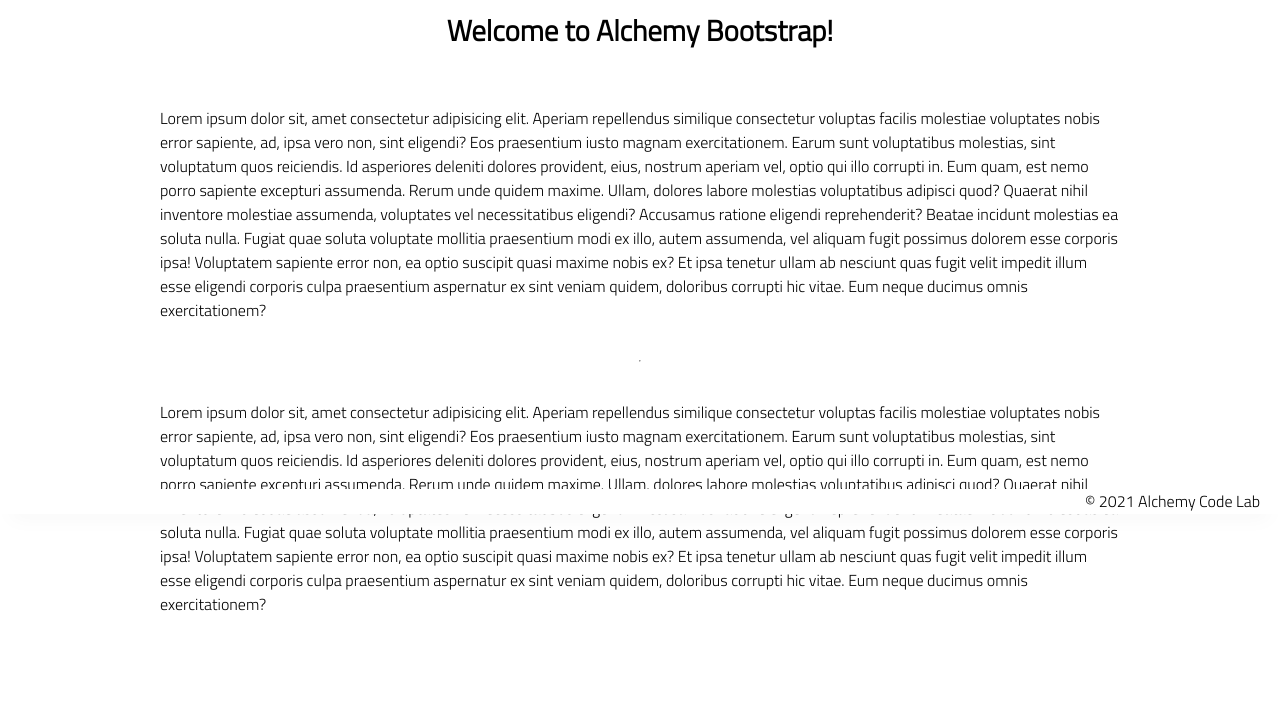
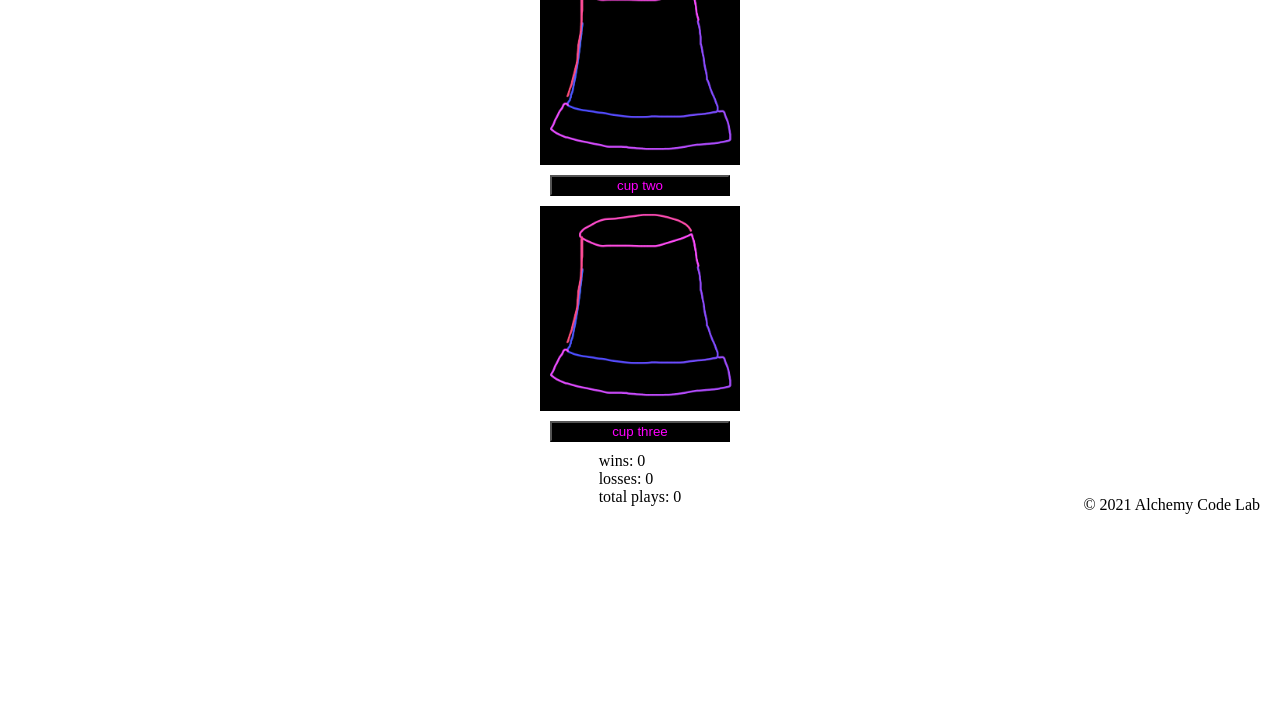
Before and after one commit to oliviaamiller/cup-game, a plain HTML site: page index.html in a window 1280 px wide. Shown: the part 286-994 px from the top of the page. After the commit the page ends 800 px from the top, so only its background shows below. Drawn offline with Linux system fonts and the light colour scheme.

Commit message:
added hmtl, css styles, and console logged DOM elements from JS

```diff
--- a/app.js
+++ b/app.js
@@ -1,6 +1,29 @@
 // import functions and grab DOM elements
+const cupOne = document.getElementById('cup-one');
+const cupTwo = document.getElementById('cup-two');
+const cupThree = document.getElementById('cup-three');
+const buttonOne = document.getElementById('button-one');
+const buttonTwo = document.getElementById('button-two');
+const buttonThree = document.getElementById('button-three');
+const winsEl = document.getElementById('wins');
+const lossesEl = document.getElementById('losses');
+const totalEl = document.getElementById('total');
+
+console.log(
+  cupOne,
+  cupTwo,
+  cupThree,
+  buttonOne,
+  buttonTwo,
+  buttonThree,
+  winsEl,
+  lossesEl,
+  totalEl,);
 
 // let state
+
+let wins = 0;
+let losses = 0;
 
 // set event listeners
   // get user input
--- a/index.html
+++ b/index.html
@@ -13,54 +13,28 @@
 </head>
 
 <body>
-    <header>
-        <div class="gutter-right logo">
-            <img src="./assets/big-logo.png" />
-        </div>
-    </header>
     <main>
         <section class="main-section">
-            <img class="main-logo" src="./assets/alchemy-logo.png" />
-            <h2>
-                Welcome to Alchemy Bootstrap!
-            </h2>
+            <div class="all-cups">
+                <div class="cup">
+                    <img src="./assets/cup.png" id="cup-one">
+                    <button id="button-one">cup one</button>
+                </div>
+                <div class="cup">
+                    <img src="./assets/cup.png" id="cup-two">
+                    <button id="button-two">cup two</button>
+                </div>
+                <div class="cup">
+                    <img src="./assets/cup.png" id="cup-three">
+                    <button id="button-three">cup three</button>
+                </div>
+             </div>
 
-            <p>
-                Lorem ipsum dolor sit, amet consectetur adipisicing elit. Aperiam repellendus similique consectetur
-                voluptas facilis molestiae voluptates nobis error sapiente, ad, ipsa vero non, sint eligendi? Eos
-                praesentium iusto magnam exercitationem.
-                Earum sunt voluptatibus molestias, sint voluptatum quos reiciendis. Id asperiores deleniti dolores
-                provident, eius, nostrum aperiam vel, optio qui illo corrupti in. Eum quam, est nemo porro sapiente
-                excepturi assumenda.
-                Rerum unde quidem maxime. Ullam, dolores labore molestias voluptatibus adipisci quod? Quaerat nihil
-                inventore molestiae assumenda, voluptates vel necessitatibus eligendi? Accusamus ratione eligendi
-                reprehenderit? Beatae incidunt molestias ea soluta nulla.
-                Fugiat quae soluta voluptate mollitia praesentium modi ex illo, autem assumenda, vel aliquam fugit
-                possimus dolorem esse corporis ipsa! Voluptatem sapiente error non, ea optio suscipit quasi maxime nobis
-                ex?
-                Et ipsa tenetur ullam ab nesciunt quas fugit velit impedit illum esse eligendi corporis culpa
-                praesentium aspernatur ex sint veniam quidem, doloribus corrupti hic vitae. Eum neque ducimus omnis
-                exercitationem?
-            </p>
-            <hr />
-            <p>
-                Lorem ipsum dolor sit, amet consectetur adipisicing elit. Aperiam repellendus similique consectetur
-                voluptas facilis molestiae voluptates nobis error sapiente, ad, ipsa vero non, sint eligendi? Eos
-                praesentium iusto magnam exercitationem.
-                Earum sunt voluptatibus molestias, sint voluptatum quos reiciendis. Id asperiores deleniti dolores
-                provident, eius, nostrum aperiam vel, optio qui illo corrupti in. Eum quam, est nemo porro sapiente
-                excepturi assumenda.
-                Rerum unde quidem maxime. Ullam, dolores labore molestias voluptatibus adipisci quod? Quaerat nihil
-                inventore molestiae assumenda, voluptates vel necessitatibus eligendi? Accusamus ratione eligendi
-                reprehenderit? Beatae incidunt molestias ea soluta nulla.
-                Fugiat quae soluta voluptate mollitia praesentium modi ex illo, autem assumenda, vel aliquam fugit
-                possimus dolorem esse corporis ipsa! Voluptatem sapiente error non, ea optio suscipit quasi maxime nobis
-                ex?
-                Et ipsa tenetur ullam ab nesciunt quas fugit velit impedit illum esse eligendi corporis culpa
-                praesentium aspernatur ex sint veniam quidem, doloribus corrupti hic vitae. Eum neque ducimus omnis
-                exercitationem?
-            </p>
-
+             <div class="results">
+                 <div>wins: <span id="wins">0</span></div>
+                 <div>losses: <span id="losses">0</span></div>
+                 <div>total plays: <span id="total">0</span></div>
+             </div>
         </section>
     </main>
     <footer>
--- a/styles/style.css
+++ b/styles/style.css
@@ -1,34 +1,8 @@
-
-body {
-    /* feel free to update these css variables for a quick theme */
-
-    --color1: white;
-    --color2: white;
-    --color3: white;
-    --color4: white;
-    --color5: white;
-
-    /* https://coolors.co/generate and click export -> scss to get the colors to copy and paste below*/
-
-    /* --color1: hsla(349, 69%, 76%, 1);
-    --color2: hsla(207, 67%, 44%, 1);
-    --color3: hsla(200, 61%, 56%, 1);
-    --color4: hsla(187, 41%, 94%, 1);
-    --color5: hsla(170, 28%, 95%, 1); */
-
-    /* --color1: hsla(45, 86%, 83%, 1);
-    --color2: hsla(135, 65%, 98%, 1);
-    --color3: hsla(315, 37%, 86%, 1);
-    --color4: hsla(45, 73%, 98%, 1);
-    --color5: hsla(224, 40%, 79%, 1); */
-
-    --header-height: 80px;
-    --shadow: 0px 10px 20px -12px rgba(0,0,0,0.45);
-    --gutter: 30px;
-    --footer-height: 25px;
-
-    font-family: 'Titillium Web', sans-serif;
-    background-color: var(--color2);
+html, body {
+    width: 100%;
+    height: 100%;
+    padding: 0;
+    margin: 0;
 }
 
 main {
@@ -89,3 +63,27 @@ footer {
     background-color: var(--color3);
     box-shadow: var(--shadow);
 }
+
+.cups {
+    display: flex;
+    flex-direction: row;
+    align-items: flex-end;
+    height: 300px;
+}
+
+.cup {
+    display: flex;
+    flex-direction: column;
+
+}
+
+.cup img {
+    width: 200px;
+}
+
+.cup button {
+    background-color: black;
+    margin: 10px;
+    color: magenta;
+    cursor: pointer;
+}
```
Also changed, not shown: assets/cup.png (added), assets/cupandball.png (added).
